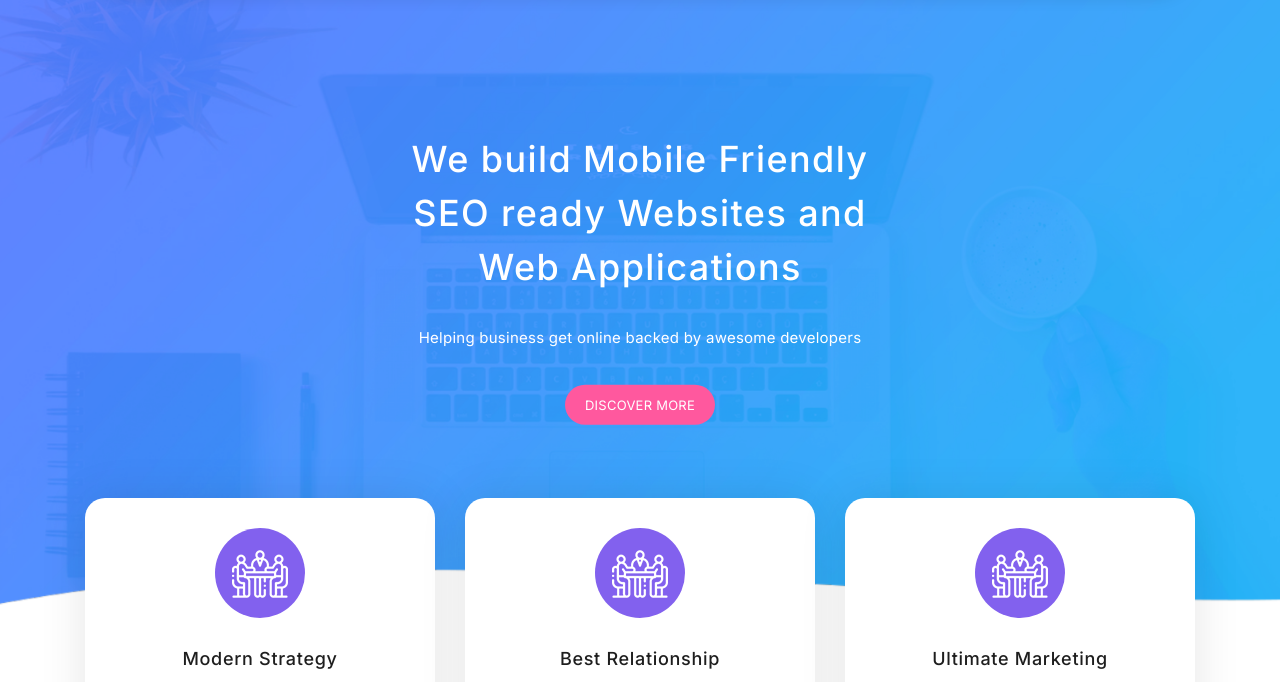
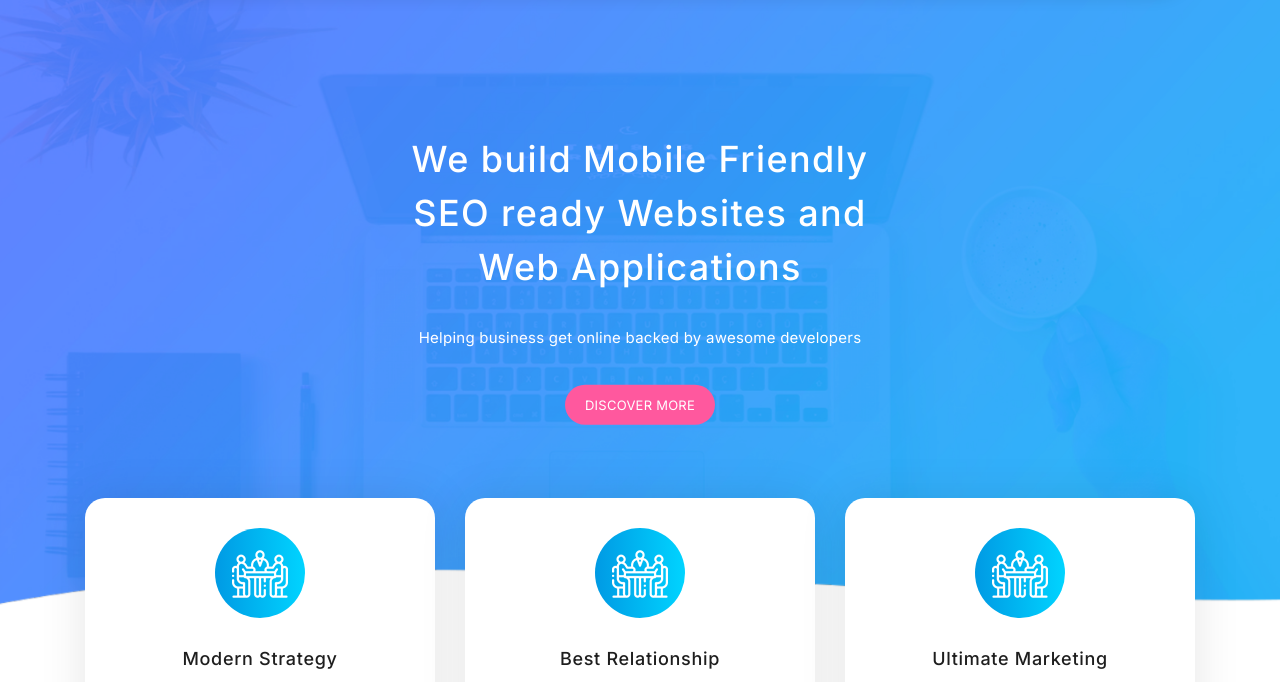
Before and after one commit to kaliangrag/applytech, a plain HTML site: page index.html in a window 1280 px wide. Shown: the part 112-794 px from the top of the page. Drawn offline with Linux system fonts and the light colour scheme.

Commit message:
Added the gradient on the images

```diff
--- a/assets/css/custom.css
+++ b/assets/css/custom.css
@@ -780,7 +780,7 @@ features
   margin: auto;
   position: relative;
   margin-bottom: 30px;
-  background: #8261ee;
+  background: linear-gradient(90deg, rgba(0,154,228,1) 0%, rgba(0,212,255,1) 100%, rgba(159,1,127,1) 100%);
   -webkit-border-radius: 50%;
   -moz-border-radius: 50%;
   border-radius: 50%;
```
